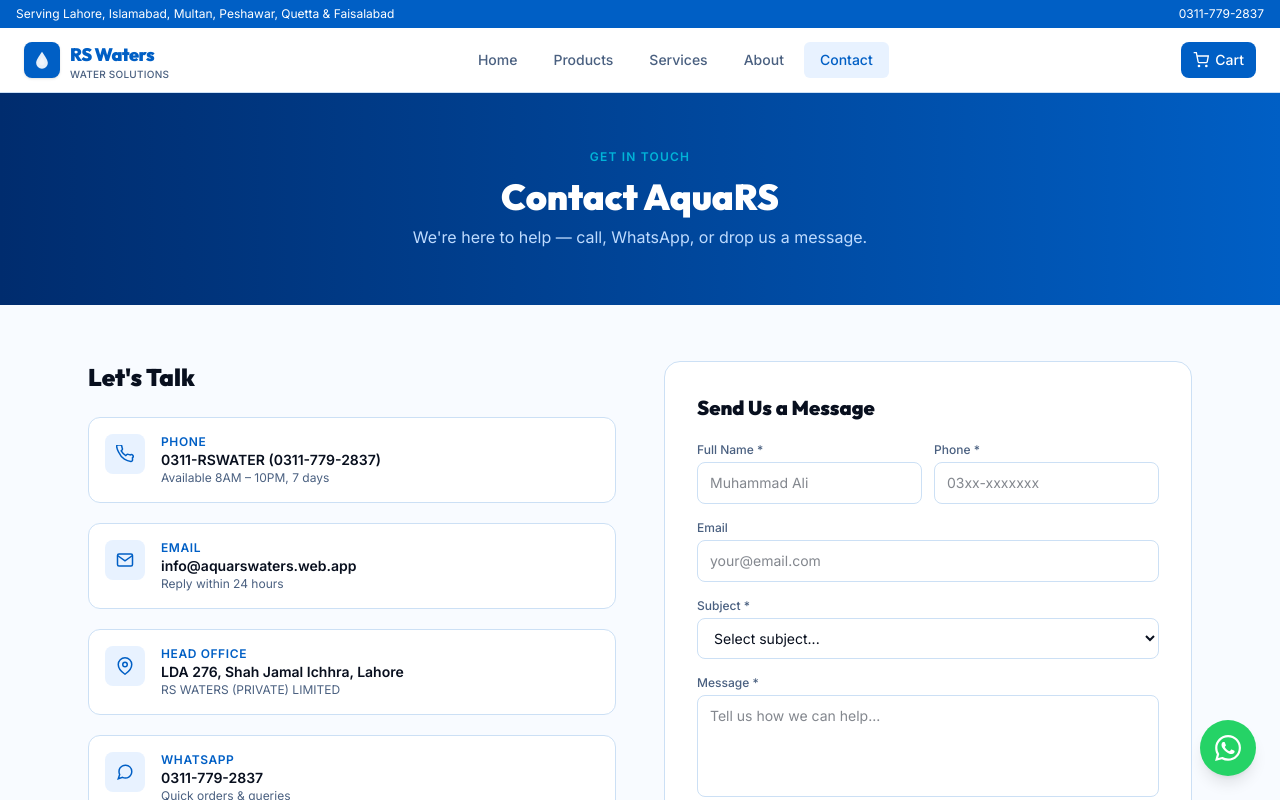
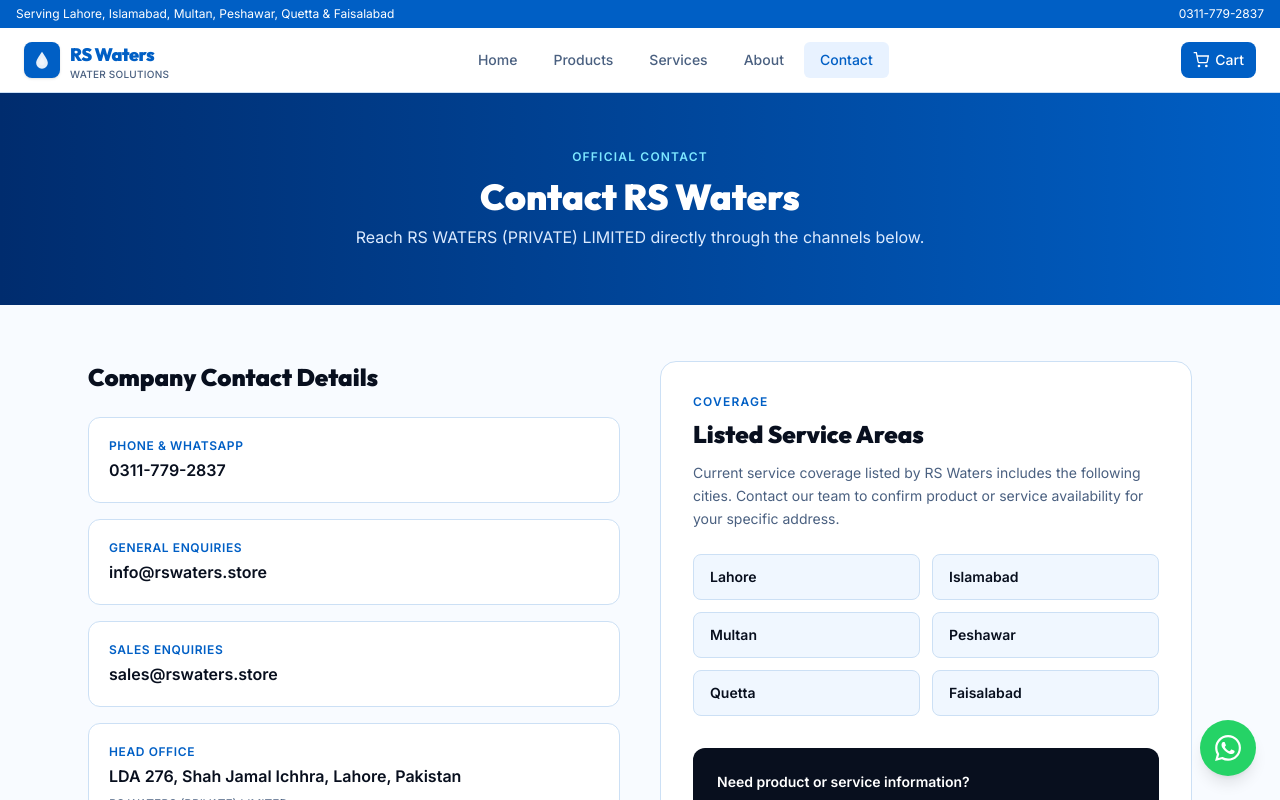
Before and after one commit to OrbixtarTechnologies/AquaRSWaters, a React (Vite) app: page /contact in a window 1280 px wide. Shown: the top 800 px of the page. Built offline with nearby package versions, Linux system fonts and the light colour scheme; the HTML template or start-up script is replaced by a standard one.

Commit message:
Use real RS Waters contact channels

```diff
--- a/src/pages/Contact.tsx
+++ b/src/pages/Contact.tsx
@@ -1,184 +1,79 @@
-import { useState } from "react";
+const serviceAreas = ["Lahore", "Islamabad", "Multan", "Peshawar", "Quetta", "Faisalabad"];
 
 export default function Contact() {
-  const [form, setForm] = useState({ name: "", phone: "", email: "", subject: "", message: "" });
-  const [sent, setSent] = useState(false);
-
-  const handleSubmit = (e: React.FormEvent) => {
-    e.preventDefault();
-    setSent(true);
-  };
-
   return (
     <div className="min-h-screen bg-[#f8fbff]">
-      {/* Hero */}
       <div className="bg-gradient-to-r from-[#002c6e] to-[#005fc5] text-white py-14 px-4">
         <div className="max-w-4xl mx-auto text-center">
-          <div className="text-xs font-semibold text-[#00b4d8] uppercase tracking-widest mb-3">Get in Touch</div>
-          <h1 className="text-4xl font-black" style={{ fontFamily: "Outfit, sans-serif" }}>Contact AquaRS</h1>
-          <p className="text-blue-200 mt-2">We're here to help — call, WhatsApp, or drop us a message.</p>
+          <div className="text-xs font-semibold text-[#7de8ff] uppercase tracking-widest mb-3">Official Contact</div>
+          <h1 className="text-4xl font-black" style={{ fontFamily: "Outfit, sans-serif" }}>Contact RS Waters</h1>
+          <p className="text-blue-100 mt-2">Reach RS WATERS (PRIVATE) LIMITED directly through the channels below.</p>
         </div>
       </div>
 
-      <div className="max-w-6xl mx-auto px-4 sm:px-6 py-14 grid md:grid-cols-2 gap-12">
-        {/* Contact details */}
-        <div>
-          <h2 className="text-2xl font-black text-[#080f1e] mb-6" style={{ fontFamily: "Outfit, sans-serif" }}>Let's Talk</h2>
+      <div className="max-w-6xl mx-auto px-4 sm:px-6 py-14">
+        <div className="grid md:grid-cols-2 gap-10">
+          <div>
+            <h2 className="text-2xl font-black text-[#080f1e] mb-6" style={{ fontFamily: "Outfit, sans-serif" }}>
+              Company Contact Details
+            </h2>
 
-          <div className="space-y-5">
-            {[
-              {
-                icon: (
-                  <path d="M22 16.92v3a2 2 0 01-2.18 2 19.79 19.79 0 01-8.63-3.07A19.5 19.5 0 013.83 10.1 19.79 19.79 0 01.77 1.4 2 2 0 012.77 0h3a2 2 0 012 1.72c.127.96.361 1.903.7 2.81a2 2 0 01-.45 2.11L6.91 7.91a16 16 0 006.15 6.15l1.08-1.08a2 2 0 012.11-.45c.907.339 1.85.573 2.81.7A2 2 0 0122 16.92z" stroke="currentColor" strokeWidth="2" fill="none"/>
-                ),
-                label: "Phone",
-                value: "0311-RSWATER (0311-779-2837)",
-                sub: "Available 8AM – 10PM, 7 days",
-              },
-              {
-                icon: (
-                  <>
-                    <path d="M4 4h16c1.1 0 2 .9 2 2v12c0 1.1-.9 2-2 2H4c-1.1 0-2-.9-2-2V6c0-1.1.9-2 2-2z" stroke="currentColor" strokeWidth="2" fill="none"/>
-                    <polyline points="22,6 12,13 2,6" stroke="currentColor" strokeWidth="2" fill="none"/>
-                  </>
-                ),
-                label: "Email",
-                value: "info@aquarswaters.web.app",
-                sub: "Reply within 24 hours",
-              },
-              {
-                icon: (
-                  <>
-                    <path d="M21 10c0 7-9 13-9 13S3 17 3 10a9 9 0 0118 0z" stroke="currentColor" strokeWidth="2" fill="none"/>
-                    <circle cx="12" cy="10" r="3" stroke="currentColor" strokeWidth="2" fill="none"/>
-                  </>
-                ),
-                label: "Head Office",
-                value: "LDA 276, Shah Jamal Ichhra, Lahore",
-                sub: "RS WATERS (PRIVATE) LIMITED",
-              },
-              {
-                icon: (
-                  <path d="M21 11.5a8.38 8.38 0 01-.9 3.8 8.5 8.5 0 01-7.6 4.7 8.38 8.38 0 01-3.8-.9L3 21l1.9-5.7a8.38 8.38 0 01-.9-3.8 8.5 8.5 0 014.7-7.6 8.38 8.38 0 013.8-.9h.5a8.48 8.48 0 018 8v.5z" stroke="currentColor" strokeWidth="2" fill="none"/>
-                ),
-                label: "WhatsApp",
-                value: "0311-779-2837",
-                sub: "Quick orders & queries",
-              },
-            ].map((c) => (
-              <div key={c.label} className="flex gap-4 p-4 bg-white border border-[#cce0f5] rounded-xl">
-                <div className="w-10 h-10 shrink-0 rounded-lg bg-[#e8f2ff] flex items-center justify-center">
-                  <svg className="text-[#005fc5]" width="18" height="18" viewBox="0 0 24 24">{c.icon}</svg>
-                </div>
-                <div>
-                  <div className="text-xs font-semibold text-[#005fc5] uppercase tracking-wider">{c.label}</div>
-                  <div className="font-semibold text-[#080f1e] text-sm">{c.value}</div>
-                  <div className="text-xs text-[#4a6080]">{c.sub}</div>
-                </div>
+            <div className="space-y-4">
+              <a href="tel:+923117792837" className="block p-5 bg-white border border-[#cce0f5] rounded-xl hover:border-[#005fc5]/50 transition-colors">
+                <div className="text-xs font-semibold text-[#005fc5] uppercase tracking-wider mb-1">Phone & WhatsApp</div>
+                <div className="font-semibold text-[#080f1e]">0311-779-2837</div>
+              </a>
+
+              <a href="mailto:info@rswaters.store" className="block p-5 bg-white border border-[#cce0f5] rounded-xl hover:border-[#005fc5]/50 transition-colors">
+                <div className="text-xs font-semibold text-[#005fc5] uppercase tracking-wider mb-1">General Enquiries</div>
+                <div className="font-semibold text-[#080f1e]">info@rswaters.store</div>
+              </a>
+
+              <a href="mailto:sales@rswaters.store" className="block p-5 bg-white border border-[#cce0f5] rounded-xl hover:border-[#005fc5]/50 transition-colors">
+                <div className="text-xs font-semibold text-[#005fc5] uppercase tracking-wider mb-1">Sales Enquiries</div>
+                <div className="font-semibold text-[#080f1e]">sales@rswaters.store</div>
+              </a>
+
+              <div className="p-5 bg-white border border-[#cce0f5] rounded-xl">
+                <div className="text-xs font-semibold text-[#005fc5] uppercase tracking-wider mb-1">Head Office</div>
+                <address className="font-semibold text-[#080f1e] not-italic">
+                  LDA 276, Shah Jamal Ichhra, Lahore, Pakistan
+                </address>
+                <div className="text-xs text-[#4a6080] mt-2">RS WATERS (PRIVATE) LIMITED</div>
               </div>
-            ))}
+            </div>
           </div>
 
-          {/* Cities */}
-          <div className="mt-8 bg-white border border-[#cce0f5] rounded-xl p-5">
-            <div className="text-xs font-semibold text-[#005fc5] uppercase tracking-wider mb-3">We Deliver To</div>
-            <div className="flex flex-wrap gap-2">
-              {["Karachi", "Lahore", "Islamabad", "Rawalpindi", "Faisalabad", "Multan", "Hyderabad", "Peshawar", "Quetta", "Sialkot"].map((city) => (
-                <span key={city} className="px-2.5 py-1 bg-[#f0f7ff] border border-[#cce0f5] text-xs text-[#4a6080] rounded-full">{city}</span>
+          <div className="bg-white border border-[#cce0f5] rounded-2xl p-8">
+            <div className="text-xs font-semibold text-[#005fc5] uppercase tracking-widest mb-2">Coverage</div>
+            <h2 className="text-2xl font-black text-[#080f1e] mb-3" style={{ fontFamily: "Outfit, sans-serif" }}>
+              Listed Service Areas
+            </h2>
+            <p className="text-sm text-[#4a6080] leading-relaxed mb-6">
+              Current service coverage listed by RS Waters includes the following cities. Contact our team to confirm product
+              or service availability for your specific address.
+            </p>
+            <div className="grid grid-cols-2 gap-3">
+              {serviceAreas.map((city) => (
+                <div key={city} className="px-4 py-3 bg-[#f0f7ff] border border-[#cce0f5] rounded-lg text-sm font-semibold text-[#080f1e]">
+                  {city}
+                </div>
               ))}
             </div>
+
+            <div className="mt-8 rounded-xl bg-[#080f1e] text-white p-6">
+              <div className="text-sm font-bold mb-2">Need product or service information?</div>
+              <p className="text-sm text-[#8aa0b8] mb-4">
+                Email our sales team and include your city, required product or service, and preferred contact number.
+              </p>
+              <a
+                href="mailto:sales@rswaters.store?subject=RS%20Waters%20Sales%20Enquiry"
+                className="inline-flex px-5 py-2.5 bg-[#005fc5] rounded-lg text-sm font-bold hover:bg-[#004ea3] transition-colors"
+              >
+                Email Sales
+              </a>
+            </div>
           </div>
-        </div>
-
-        {/* Contact form */}
-        <div className="bg-white border border-[#cce0f5] rounded-2xl p-8">
-          {sent ? (
-            <div className="text-center py-10">
-              <div className="w-16 h-16 rounded-full bg-green-100 flex items-center justify-center mx-auto mb-4">
-                <svg width="28" height="28" viewBox="0 0 24 24" fill="none" stroke="#16a34a" strokeWidth="2.5">
-                  <path d="M20 6L9 17l-5-5"/>
-                </svg>
-              </div>
-              <h3 className="text-xl font-black text-[#080f1e] mb-2" style={{ fontFamily: "Outfit, sans-serif" }}>Message Sent!</h3>
-              <p className="text-[#4a6080] text-sm">Our team will get back to you within 24 hours.</p>
-              <button onClick={() => setSent(false)} className="mt-5 text-sm text-[#005fc5] hover:underline">Send another message</button>
-            </div>
-          ) : (
-            <>
-              <h3 className="text-xl font-black text-[#080f1e] mb-5" style={{ fontFamily: "Outfit, sans-serif" }}>Send Us a Message</h3>
-              <form onSubmit={handleSubmit} className="space-y-4">
-                <div className="grid sm:grid-cols-2 gap-3">
-                  <div>
-                    <label className="text-xs font-medium text-[#4a6080] mb-1 block">Full Name *</label>
-                    <input
-                      required
-                      type="text"
-                      value={form.name}
-                      onChange={(e) => setForm({ ...form, name: e.target.value })}
-                      className="w-full px-3 py-2.5 border border-[#cce0f5] rounded-lg text-sm focus:outline-none focus:border-[#005fc5] focus:ring-2 focus:ring-[#005fc5]/20"
-                      placeholder="Muhammad Ali"
-                    />
-                  </div>
-                  <div>
-                    <label className="text-xs font-medium text-[#4a6080] mb-1 block">Phone *</label>
-                    <input
-                      required
-                      type="tel"
-                      value={form.phone}
-                      onChange={(e) => setForm({ ...form, phone: e.target.value })}
-                      className="w-full px-3 py-2.5 border border-[#cce0f5] rounded-lg text-sm focus:outline-none focus:border-[#005fc5] focus:ring-2 focus:ring-[#005fc5]/20"
-                      placeholder="03xx-xxxxxxx"
-                    />
-                  </div>
-                </div>
-                <div>
-                  <label className="text-xs font-medium text-[#4a6080] mb-1 block">Email</label>
-                  <input
-                    type="email"
-                    value={form.email}
-                    onChange={(e) => setForm({ ...form, email: e.target.value })}
-                    className="w-full px-3 py-2.5 border border-[#cce0f5] rounded-lg text-sm focus:outline-none focus:border-[#005fc5] focus:ring-2 focus:ring-[#005fc5]/20"
-                    placeholder="your@email.com"
-                  />
-                </div>
-                <div>
-                  <label className="text-xs font-medium text-[#4a6080] mb-1 block">Subject *</label>
-                  <select
-                    required
-                    value={form.subject}
-                    onChange={(e) => setForm({ ...form, subject: e.target.value })}
-                    className="w-full px-3 py-2.5 border border-[#cce0f5] rounded-lg text-sm focus:outline-none focus:border-[#005fc5] focus:ring-2 focus:ring-[#005fc5]/20 bg-white"
-                  >
-                    <option value="">Select subject...</option>
-                    <option>Water Delivery Order</option>
-                    <option>RO System Installation</option>
-                    <option>Dispenser Purchase/Rental</option>
-                    <option>B2B / Industrial Supply</option>
-                    <option>Water Quality Testing</option>
-                    <option>Complaint / Feedback</option>
-                    <option>Other</option>
-                  </select>
-                </div>
-                <div>
-                  <label className="text-xs font-medium text-[#4a6080] mb-1 block">Message *</label>
-                  <textarea
-                    required
-                    rows={4}
-                    value={form.message}
-                    onChange={(e) => setForm({ ...form, message: e.target.value })}
-                    className="w-full px-3 py-2.5 border border-[#cce0f5] rounded-lg text-sm resize-none focus:outline-none focus:border-[#005fc5] focus:ring-2 focus:ring-[#005fc5]/20"
-                    placeholder="Tell us how we can help..."
-                  />
-                </div>
-                <button
-                  type="submit"
-                  className="w-full py-3 bg-[#005fc5] text-white font-bold rounded-lg hover:bg-[#004ea3] transition-colors text-sm"
-                >
-                  Send Message
-                </button>
-              </form>
-            </>
-          )}
         </div>
       </div>
     </div>
```
